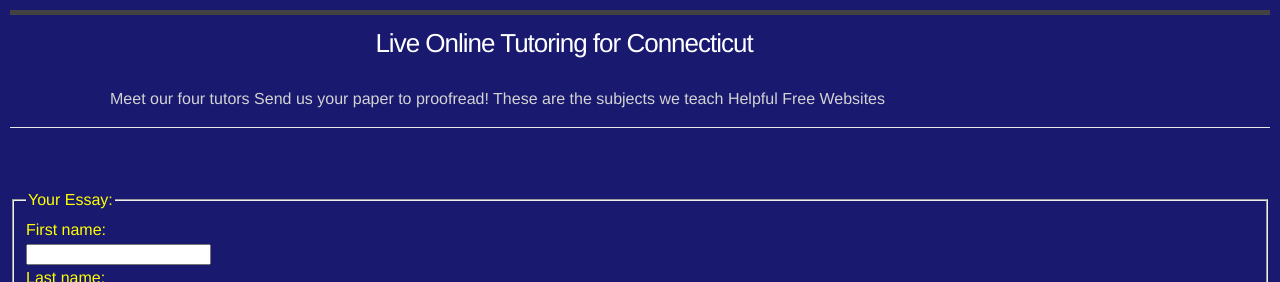
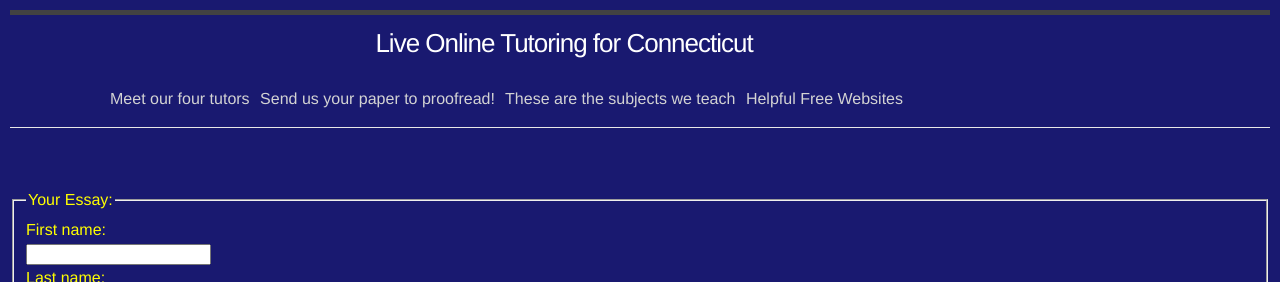
Before and after one commit to pepe454/pepe454.github.io, a Jekyll site: the page built from proofreading.md, in a window 1280 px wide. Shown: the top 282 px of the page. Built offline with Jekyll 4.4.1, drawn with Linux system fonts in a browser that asks for light colours.

Commit message:
Update _layout.scss

```diff
--- a/_sass/_layout.scss
+++ b/_sass/_layout.scss
@@ -36,7 +36,7 @@
 
         // Gaps between nav items, but not on the last one
         &:not(:last-child) {
-            margin-right: 0px;
+            margin-right: 6px;
         }
     }
 
```
